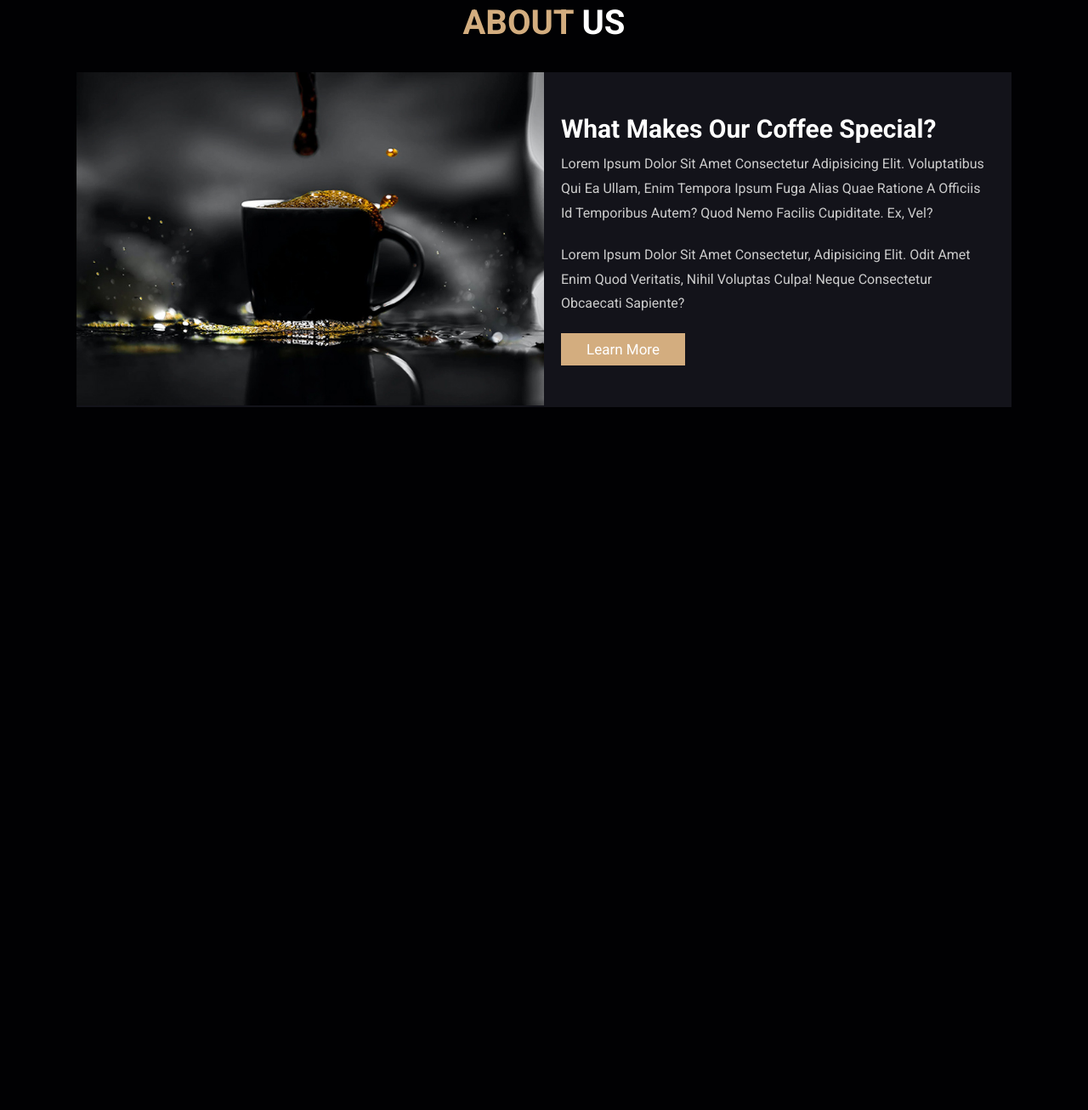
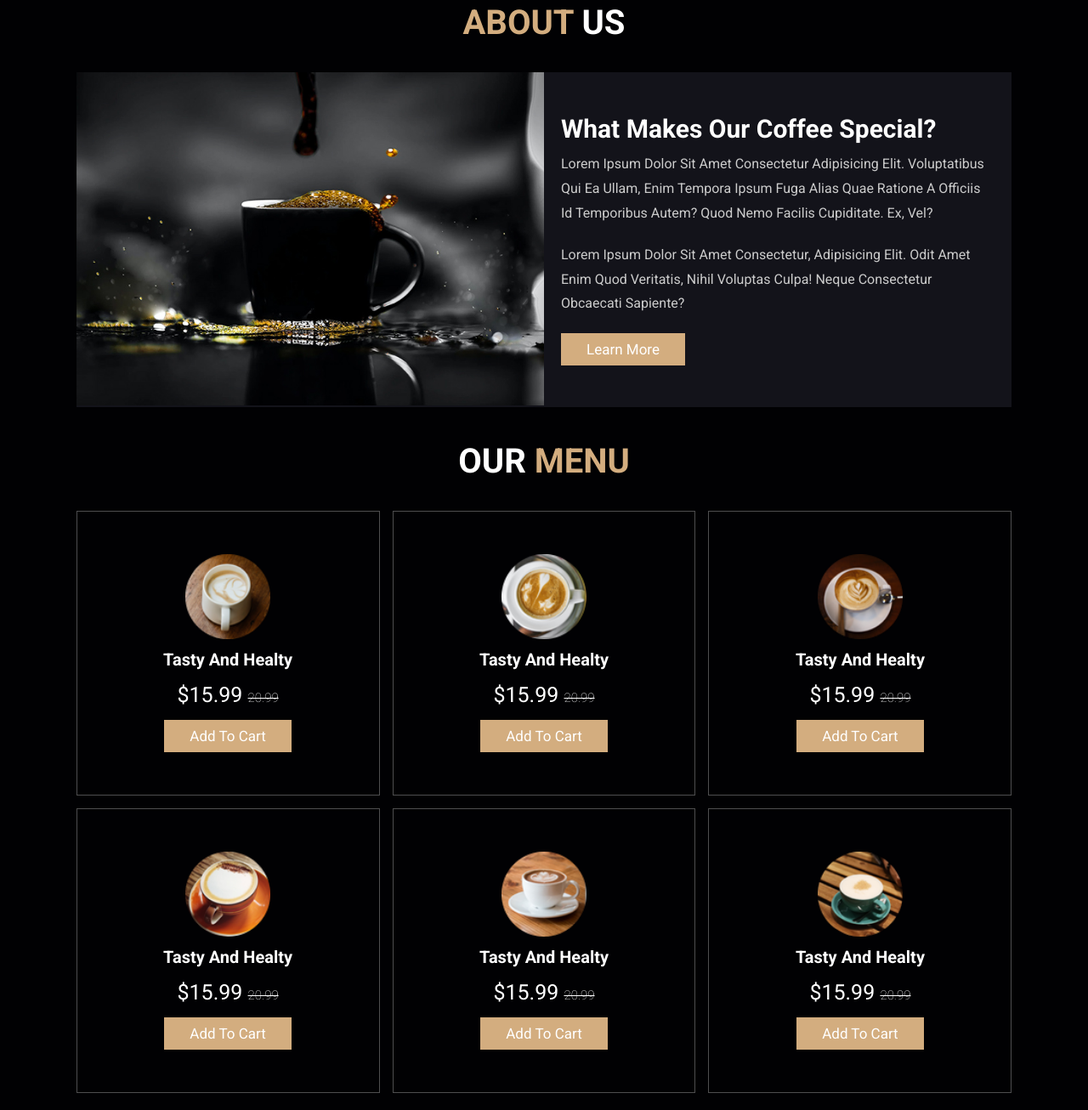
Before and after one commit to DuilioAzevedo/coffee_shop, a plain HTML site: page index.html in a window 1280 px wide. Shown: the part 817-2123 px from the top of the page at 85% size. Before the commit the page ends 1316 px from the top, so only its background shows below. Drawn offline with Linux system fonts and the light colour scheme.

Commit message:
menu_section

```diff
--- a/index.html
+++ b/index.html
@@ -114,6 +114,61 @@
 </section>
 
 <!-- about section ends -->
+<!-- menu section starts  -->
+
+<section class="menu" id="menu">
+
+    <h1 class="heading"> our <span>menu</span> </h1>
+
+    <div class="box-container">
+
+        <div class="box">
+            <img src="images/menu-1.png" alt="">
+            <h3>tasty and healty</h3>
+            <div class="price">$15.99 <span>20.99</span></div>
+            <a href="#" class="btn">add to cart</a>
+        </div>
+
+        <div class="box">
+            <img src="images/menu-2.png" alt="">
+            <h3>tasty and healty</h3>
+            <div class="price">$15.99 <span>20.99</span></div>
+            <a href="#" class="btn">add to cart</a>
+        </div>
+
+        <div class="box">
+            <img src="images/menu-3.png" alt="">
+            <h3>tasty and healty</h3>
+            <div class="price">$15.99 <span>20.99</span></div>
+            <a href="#" class="btn">add to cart</a>
+        </div>
+
+        <div class="box">
+            <img src="images/menu-4.png" alt="">
+            <h3>tasty and healty</h3>
+            <div class="price">$15.99 <span>20.99</span></div>
+            <a href="#" class="btn">add to cart</a>
+        </div>
+
+        <div class="box">
+            <img src="images/menu-5.png" alt="">
+            <h3>tasty and healty</h3>
+            <div class="price">$15.99 <span>20.99</span></div>
+            <a href="#" class="btn">add to cart</a>
+        </div>
+
+        <div class="box">
+            <img src="images/menu-6.png" alt="">
+            <h3>tasty and healty</h3>
+            <div class="price">$15.99 <span>20.99</span></div>
+            <a href="#" class="btn">add to cart</a>
+        </div>
+
+    </div>
+
+</section>
+
+<!-- menu section ends -->
 </body>
 <script src="./script.js"></script>
 </html>
--- a/style.css
+++ b/style.css
@@ -259,3 +259,45 @@ section{
     padding:1rem 0;
     line-height: 1.8;
 }
+
+.menu .box-container{
+    display: grid;
+    grid-template-columns: repeat(auto-fit, minmax(30rem, 1fr));
+    gap:1.5rem;
+}
+
+.menu .box-container .box{
+    padding:5rem;
+    text-align: center;
+    border:var(--border);
+}
+
+.menu .box-container .box img{
+    height: 10rem;
+}
+
+.menu .box-container .box h3{
+    color: #fff;
+    font-size: 2rem;
+    padding:1rem 0;
+}
+
+.menu .box-container .box .price{
+    color: #fff;
+    font-size: 2.5rem;
+    padding:.5rem 0;
+}
+
+.menu .box-container .box .price span{
+    font-size: 1.5rem;
+    text-decoration: line-through;
+    font-weight: lighter;
+}
+
+.menu .box-container .box:hover{
+    background:#fff;
+}
+
+.menu .box-container .box:hover > *{
+    color:var(--black);
+}
```
